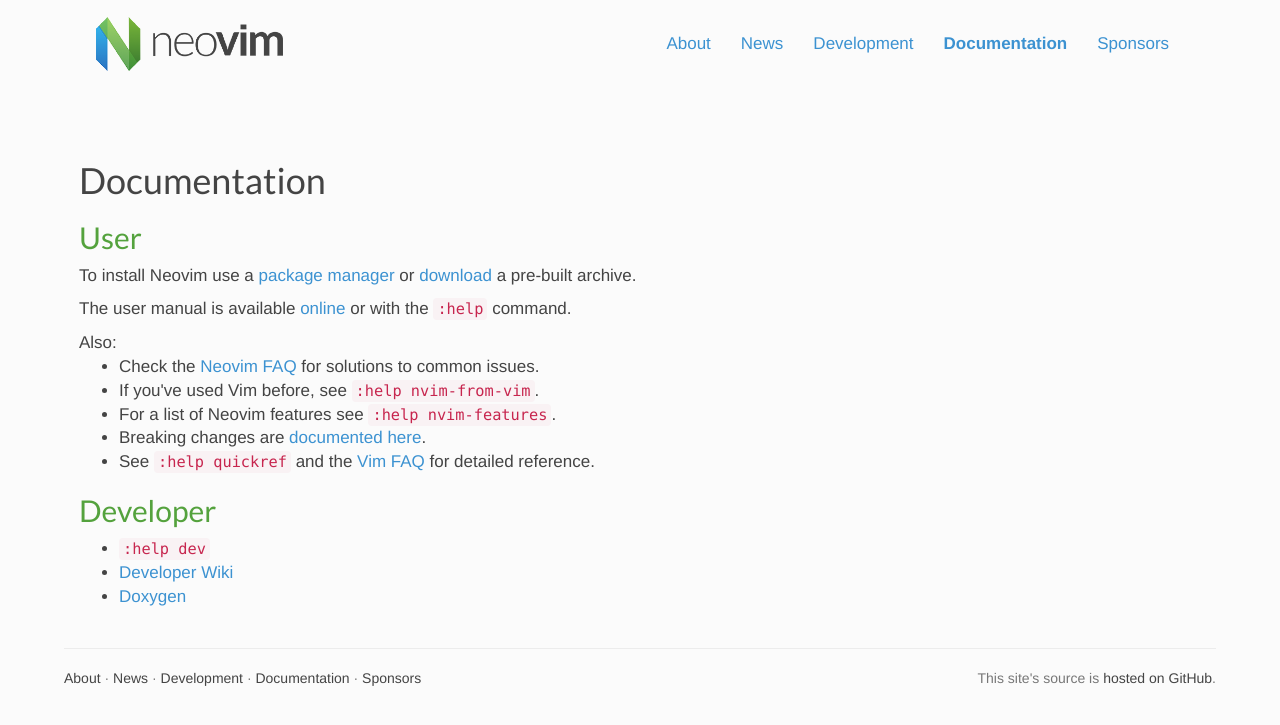
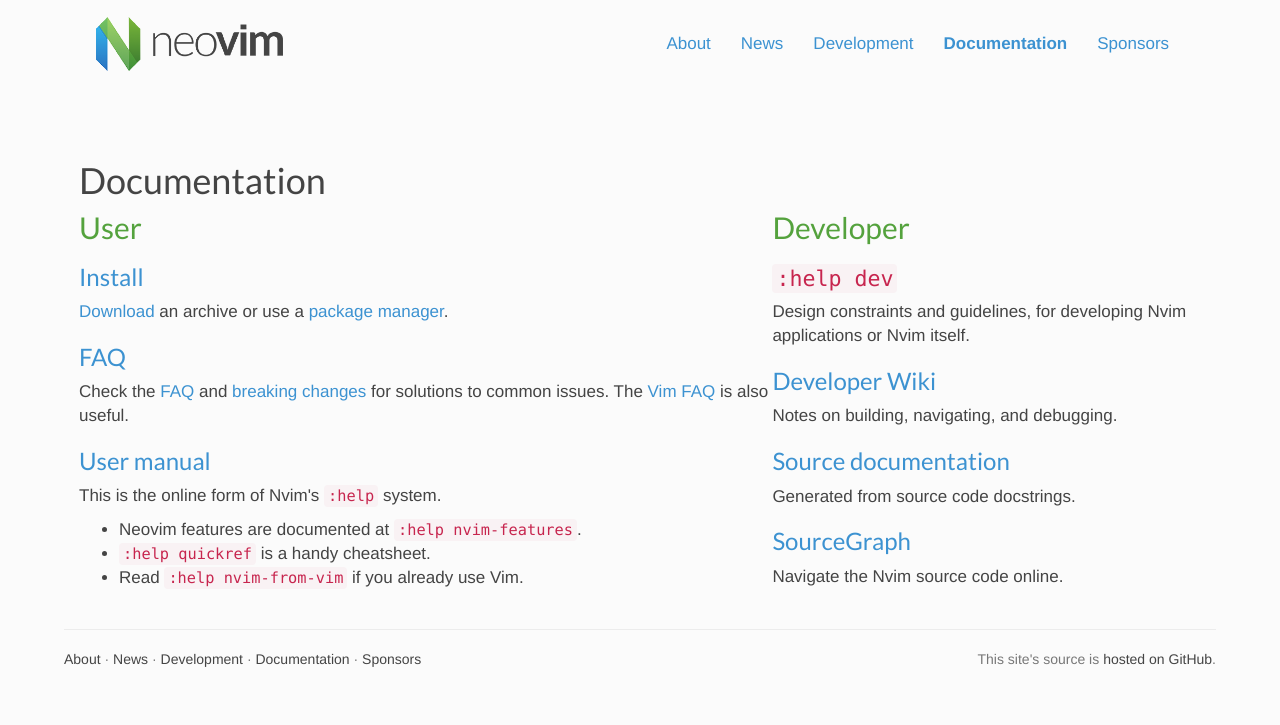
Before and after one commit to neovim/neovim.github.io, a Jekyll site: the page built from doc_index.html, in a window 1280 px wide. Shown: the top 725 px of the page. Built offline with Jekyll 4.4.1, drawn with Linux system fonts in a browser that asks for light colours; nearby versions of some CDN libraries.

Commit message:
doc_index.html: improve layout, copy

```diff
--- a/doc_index.html
+++ b/doc_index.html
@@ -8,52 +8,56 @@
 
 <section class="front-section">
   <div class="container">
+    <h1>Documentation</h1>
+
     <div class="col-wide">
-
-      <h1>Documentation</h1>
-
       <h2>User</h2>
 
+      <h3><a href="https://github.com/neovim/neovim/wiki/Installing-Neovim">Install</a></h3>
       <p>
-      To install Neovim use a <a href="https://github.com/neovim/neovim/wiki/Installing-Neovim">package manager</a>
-      or <a href="https://github.com/neovim/neovim/releases">download</a> a pre-built archive.
+        <a href="https://github.com/neovim/neovim/releases">Download</a> an archive
+        or use a <a href="https://github.com/neovim/neovim/wiki/Installing-Neovim#install-from-package">package manager</a>.
       </p>
 
-      <p>The user manual is available <a href="http://neovim.io/doc/user">online</a>
-         or with the <code>:help</code> command.
+      <h3><a href="https://github.com/neovim/neovim/wiki/FAQ">FAQ</a></h3>
+      <p>
+        Check the <a href="https://github.com/neovim/neovim/wiki/FAQ">FAQ</a>
+        and <a href="https://github.com/neovim/neovim/wiki/Following-HEAD">breaking changes</a> for solutions to common issues.
+        The <a href="http://vimhelp.appspot.com/vim_faq.txt.html">Vim FAQ</a> is also useful.
       </p>
 
-      Also:
-
-      <ul>
-        <li>Check the <a href="https://github.com/neovim/neovim/wiki/FAQ">Neovim FAQ</a>
-            for solutions to common issues.</li>
-        <li>If you've used Vim before, see
-            <a href="https://neovim.io/doc/user/nvim.html#nvim-from-vim"><code>:help nvim-from-vim</code></a>.</li>
-        <li>For a list of Neovim features see
-            <a href="https://neovim.io/doc/user/vim_diff.html#nvim-features"><code>:help nvim-features</code></a>.</li>
-        <li>Breaking changes are
-            <a href="https://github.com/neovim/neovim/wiki/Following-HEAD">documented here</a>.
-        </li>
-        <li>See <a href="http://neovim.io/doc/user/quickref.html"><code>:help quickref</code></a>
-            and the <a href="http://vimhelp.appspot.com/vim_faq.txt.html">Vim FAQ</a>
-            for detailed reference.
-        </li>
-      </ul>
-
+      <h3>
+       <a href="http://neovim.io/doc/user">User manual</a>
+      </h3>
+      <p>
+        This is the online form of Nvim's <a href="http://neovim.io/doc/user/"><code>:help</code></a> system.
+        <ul>
+          <li>Neovim features are documented at <a href="https://neovim.io/doc/user/vim_diff.html#nvim-features"><code>:help nvim-features</code></a>.</li>
+          <li><a href="http://neovim.io/doc/user/quickref.html"><code>:help quickref</code></a> is a handy cheatsheet.</li>
+          <li>Read <a href="https://neovim.io/doc/user/nvim.html#nvim-from-vim"><code>:help nvim-from-vim</code></a> if you already use Vim.</li>
+        </ul>
+      </p>
+    </div>
+    <div class="col-wide">
       <h2>Developer</h2>
 
-      <ul>
-        <li>
-          <a href="https://neovim.io/doc/user/develop.html#dev"><code>:help dev</code></a>
-        </li>
-        <li>
-          <a href="https://github.com/neovim/neovim/wiki#developers">Developer Wiki</a>
-        </li>
-        <li>
-          <a href="/doc/dev/files.html">Doxygen</a>
-        </li>
-      </ul>
+      <h3><a href="https://neovim.io/doc/user/develop.html#dev"><code>:help dev</code></a></h3>
+      <p>
+        Design constraints and guidelines, for developing Nvim applications or Nvim itself.
+      </p>
+
+      <h3><a href="https://github.com/neovim/neovim/wiki#developers">Developer Wiki</a></h3>
+      <p>
+        Notes on building, navigating, and debugging.
+      </p>
+      <h3><a href="/doc/dev/files.html">Source documentation</a></h3>
+      <p>
+        Generated from source code docstrings.
+      </p>
+      <h3><a href="https://sourcegraph.com/github.com/neovim/neovim">SourceGraph</a></h3>
+      <p>
+        Navigate the Nvim source code online.
+      </p>
 
     </div>
   </div>
```
